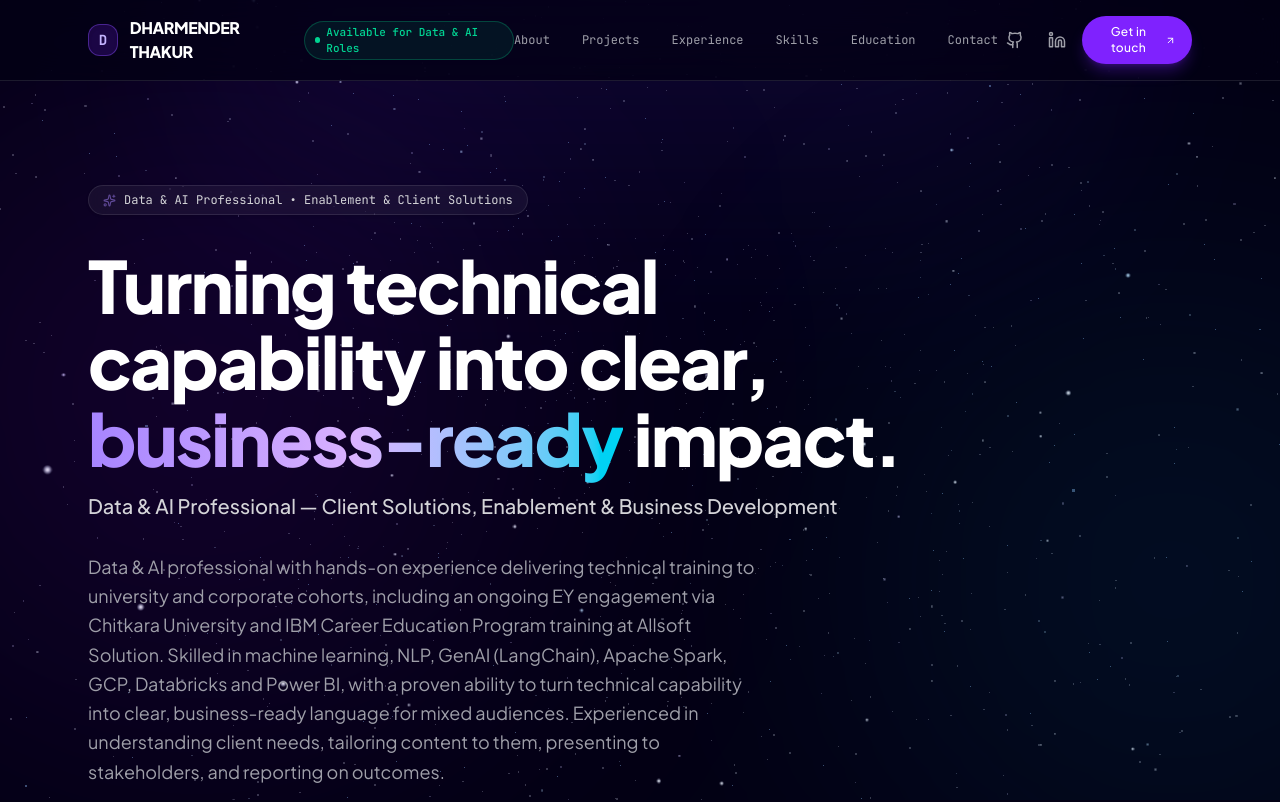
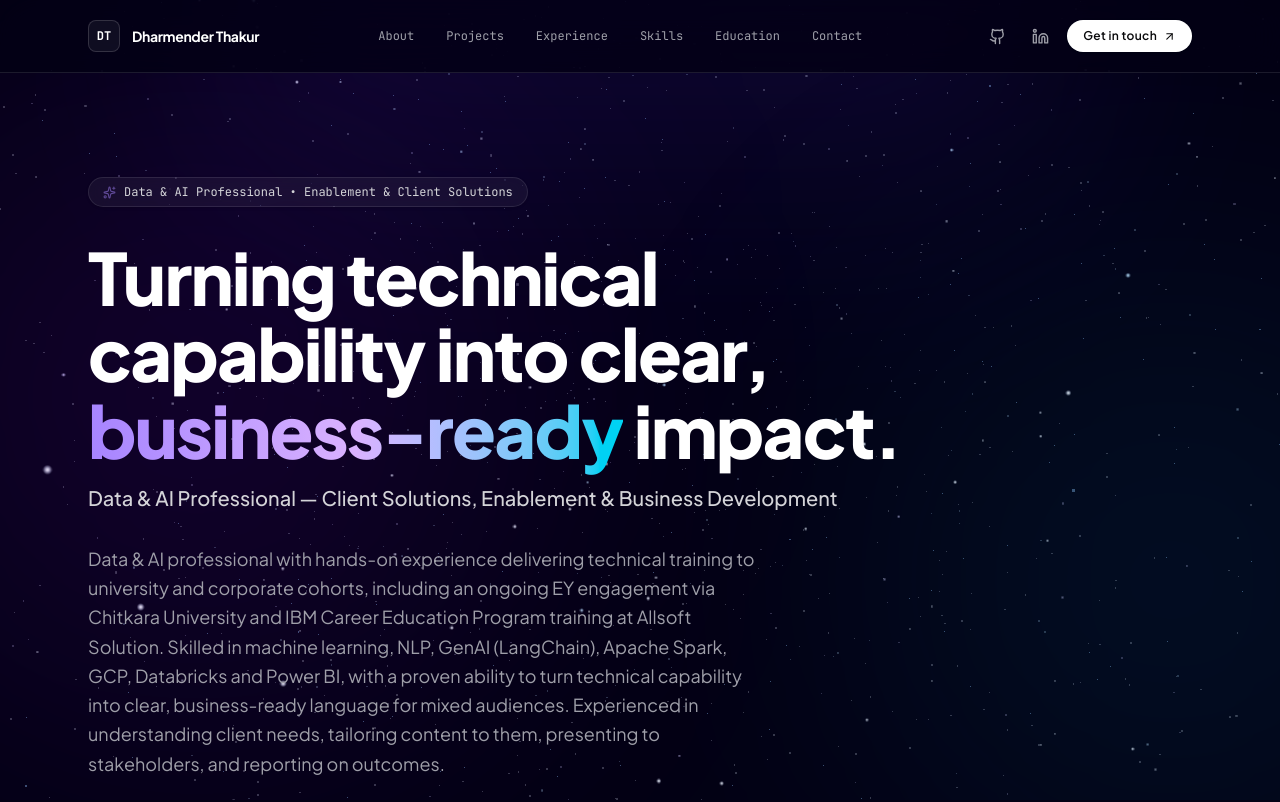
Before and after one commit to dharmender12/dharmender.github.io, a React (Vite) app: page / in a window 1280 px wide. Shown: the top 802 px of the page. Built offline with nearby package versions, Linux system fonts and the light colour scheme.

Commit message:
refactor: simplify header to remove congestion and declutter navigation

```diff
--- a/src/App.tsx
+++ b/src/App.tsx
@@ -309,19 +309,15 @@ export default function App() {
         github={PROFILE.github}
       />
 
-      {/* Glassmorphic Navigation Bar */}
-      <header className="sticky top-0 z-40 bg-[#030014]/75 backdrop-blur-xl border-b border-white/10 transition-all">
-        <div className="max-w-6xl mx-auto px-6 h-20 flex items-center justify-between">
+      {/* Clean Minimalist Header */}
+      <header className="sticky top-0 z-40 bg-[#030014]/80 backdrop-blur-xl border-b border-white/10 transition-all">
+        <div className="max-w-6xl mx-auto px-6 h-18 flex items-center justify-between">
           <a href="#hero" className="flex items-center gap-3 group">
-            <div className="w-8 h-8 rounded-xl bg-violet-600/20 border border-violet-500/40 flex items-center justify-center text-violet-300 font-mono font-bold text-sm shadow-inner group-hover:scale-105 transition-transform">
-              D
+            <div className="w-8 h-8 rounded-lg bg-white/5 border border-white/15 flex items-center justify-center text-white font-mono font-bold text-xs group-hover:border-violet-500/50 group-hover:text-violet-300 transition-all">
+              DT
             </div>
-            <span className="font-extrabold tracking-tight text-white text-base group-hover:text-violet-300 transition-colors">
-              {PROFILE.name.toUpperCase()}
-            </span>
-            <span className="hidden sm:inline-flex items-center gap-1.5 px-2.5 py-0.5 rounded-full bg-emerald-500/10 border border-emerald-500/30 text-[11px] font-mono text-emerald-400 font-medium">
-              <span className="w-1.5 h-1.5 rounded-full bg-emerald-400 animate-pulse" />
-              Available for Data & AI Roles
+            <span className="font-bold tracking-tight text-white text-sm group-hover:text-violet-300 transition-colors">
+              {PROFILE.name}
             </span>
           </a>
 
@@ -333,13 +329,13 @@ export default function App() {
             <a href="#education" className="hover:text-white transition-colors">Education</a>
             <button
               onClick={() => setIsContactModalOpen(true)}
-              className="hover:text-violet-300 transition-colors cursor-pointer"
+              className="hover:text-white transition-colors cursor-pointer"
             >
               Contact
             </button>
           </nav>
 
-          <div className="flex items-center gap-2">
+          <div className="flex items-center gap-2.5">
             <a
               href={PROFILE.github}
               target="_blank"
@@ -347,7 +343,7 @@ export default function App() {
               className="p-2 rounded-full text-zinc-400 hover:text-white hover:bg-white/10 transition-all"
               title="GitHub Profile"
             >
-              <Github size={18} />
+              <Github size={17} />
             </a>
             <a
               href={PROFILE.linkedin}
@@ -356,11 +352,11 @@ export default function App() {
               className="p-2 rounded-full text-zinc-400 hover:text-white hover:bg-white/10 transition-all"
               title="LinkedIn Profile"
             >
-              <Linkedin size={18} />
+              <Linkedin size={17} />
             </a>
             <button
               onClick={() => setIsContactModalOpen(true)}
-              className="inline-flex items-center gap-1.5 px-4 py-2 rounded-full bg-violet-600 hover:bg-violet-500 text-white text-xs font-medium tracking-wide transition-all shadow-lg shadow-violet-600/30 active:scale-95 cursor-pointer"
+              className="inline-flex items-center gap-1.5 px-4 py-2 rounded-full bg-white text-zinc-950 hover:bg-zinc-200 text-xs font-semibold tracking-wide transition-all shadow-sm active:scale-95 cursor-pointer"
             >
               <span>Get in touch</span>
               <ArrowUpRight size={13} />
```
